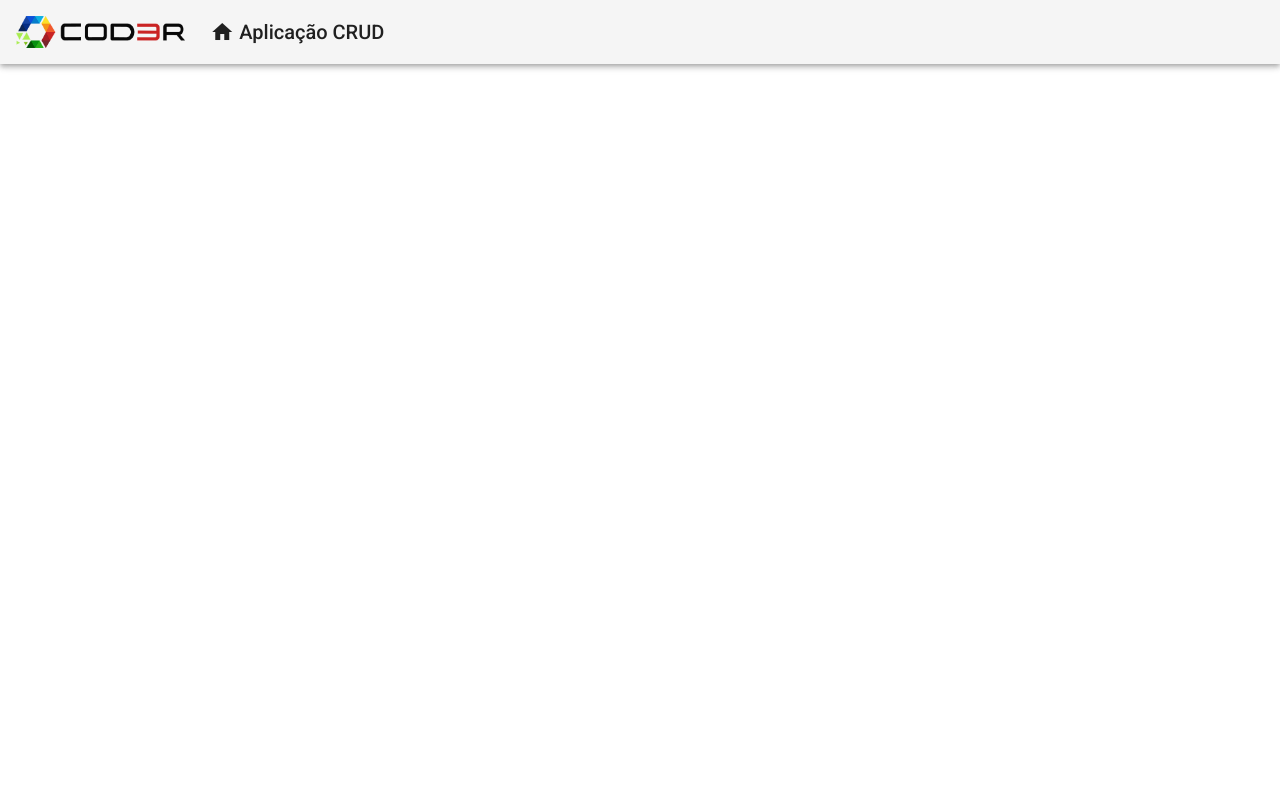
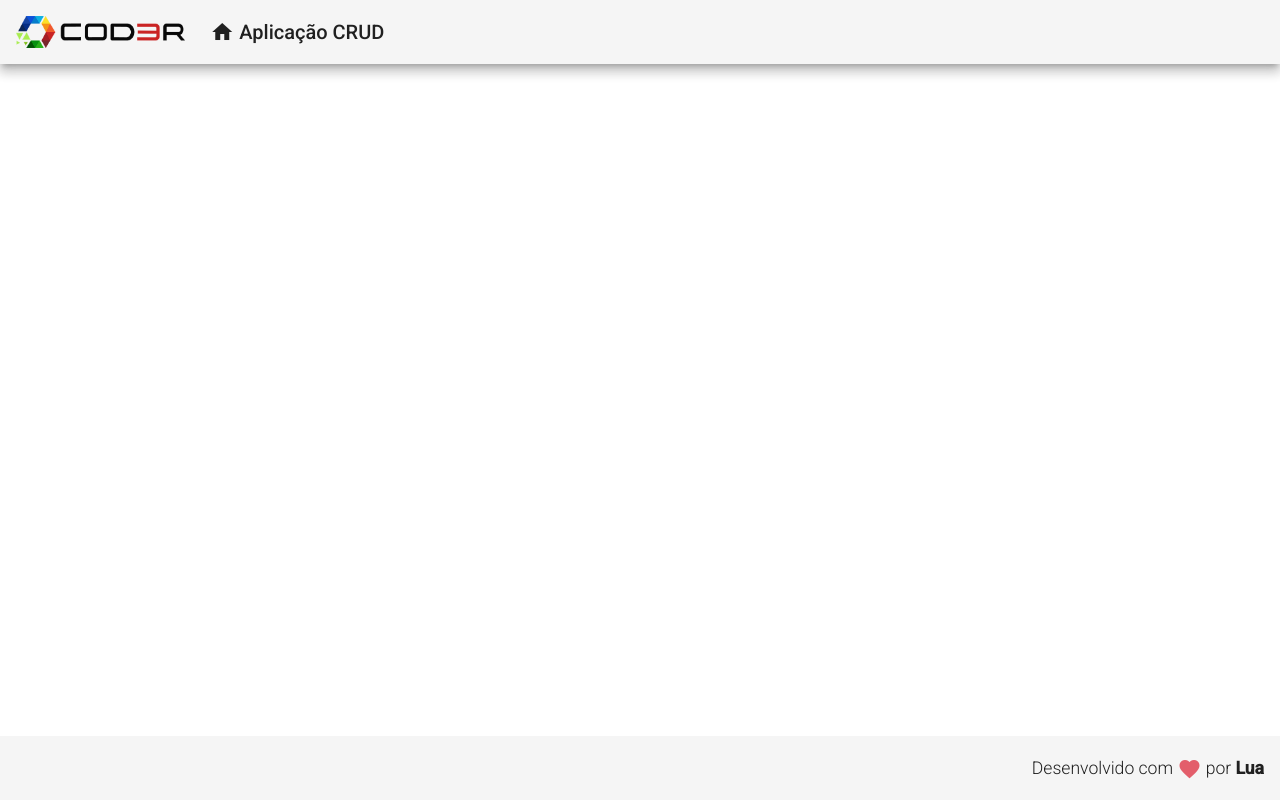
Before and after one commit to luarakerlen/angular-crud, an Angular app in the folder frontend/: page / in a window 1280 px wide. Built offline with nearby package versions, Linux system fonts and the light colour scheme.

Commit message:
create footer component

```diff
--- a/frontend/src/app/app.component.html
+++ b/frontend/src/app/app.component.html
@@ -1 +1,2 @@
 <app-header></app-header>
+<app-footer></app-footer>
--- a/frontend/src/app/app.module.ts
+++ b/frontend/src/app/app.module.ts
@@ -6,9 +6,10 @@
 import { BrowserAnimationsModule } from '@angular/platform-browser/animations';
 import { HeaderComponent } from './components/template/header/header.component';
 import { MatToolbarModule } from '@angular/material/toolbar';
+import { FooterComponent } from './components/template/footer/footer.component';
 
 @NgModule({
-	declarations: [AppComponent, HeaderComponent],
+	declarations: [AppComponent, HeaderComponent, FooterComponent],
 	imports: [
 		BrowserModule,
 		AppRoutingModule,
--- /dev/null
+++ b/frontend/src/app/components/template/footer/footer.component.css
@@ -0,0 +1,11 @@
+.footer {
+  position: fixed;
+  bottom: 0;
+  display: flex;
+  justify-content: flex-end;
+}
+
+.footer span {
+  font-size: 1.1rem;
+  font-weight: 300;
+}
--- /dev/null
+++ b/frontend/src/app/components/template/footer/footer.component.html
@@ -0,0 +1,7 @@
+<mat-toolbar class="footer">
+	<span>
+		Desenvolvido com
+		<i class="material-icons red v-middle">favorite</i>
+		por <strong>Lua</strong>
+	</span>
+</mat-toolbar>
--- /dev/null
+++ b/frontend/src/app/components/template/footer/footer.component.ts
@@ -0,0 +1,15 @@
+import { Component, OnInit } from '@angular/core';
+
+@Component({
+  selector: 'app-footer',
+  templateUrl: './footer.component.html',
+  styleUrls: ['./footer.component.css']
+})
+export class FooterComponent implements OnInit {
+
+  constructor() { }
+
+  ngOnInit(): void {
+  }
+
+}
--- a/frontend/src/app/components/template/header/header.component.html
+++ b/frontend/src/app/components/template/header/header.component.html
@@ -1,4 +1,4 @@
-<mat-toolbar class="header mat-elevation-z4">
+<mat-toolbar class="header mat-elevation-z8">
 	<span>
 		<a>
 			<img class="logo" src="../../../../assets/img/logo.png" alt="logo" />
--- a/frontend/src/styles.css
+++ b/frontend/src/styles.css
@@ -1,4 +1,18 @@
 /* You can add global styles to this file, and also import other style files */
 
-html, body { height: 100%; }
-body { margin: 0; font-family: Roboto, "Helvetica Neue", sans-serif; }
+html,
+body {
+	height: 100%;
+}
+body {
+	margin: 0;
+	font-family: Roboto, 'Helvetica Neue', sans-serif;
+}
+
+.red {
+  color: rgb(227, 94, 107);
+}
+
+.v-middle {
+	vertical-align: middle;
+}
```
